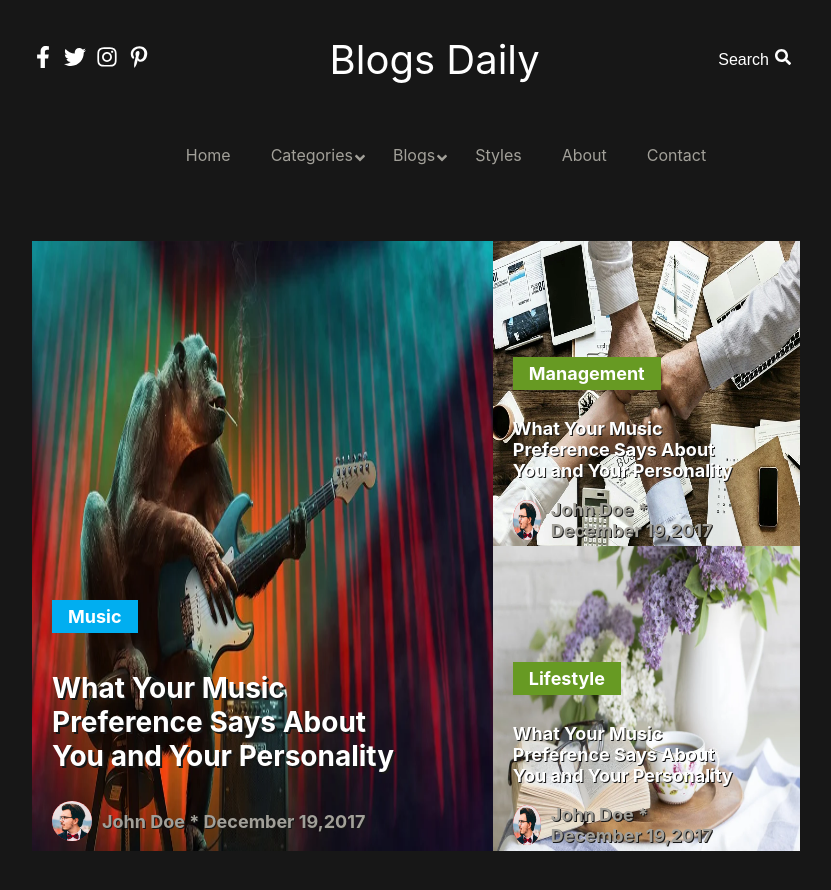
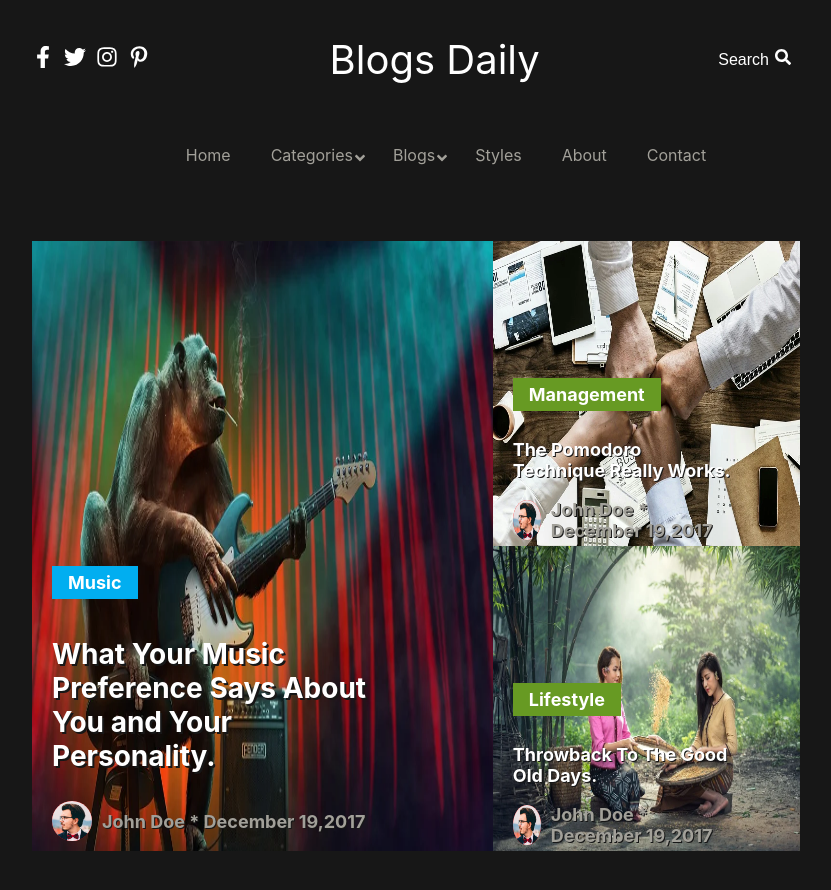
Before and after one commit to ramsendang/react-blog, a React (Create React App) app: page / in a window 1280 px wide. Shown: the whole page, without its empty margins (224-1055 px from the left). Built offline with nearby package versions, Linux system fonts and the light colour scheme.

Commit message:
changed some text in banner section of home component

```diff
--- a/src/Components/Home.js
+++ b/src/Components/Home.js
@@ -14,7 +14,7 @@ function Home(){
                         <img src={music}/>
                         <div className='card_content'>
                             <p className='first_cart_category'><span>Music</span></p>
-                            <h3 className='first_cart_heading'>What Your Music Preference Says About You and Your Personality</h3>
+                            <h3 className='first_cart_heading'>What Your Music Preference Says About You and Your Personality.</h3>
                             <div className='card_info'>
                                 <div className='profile_container'>
                                     <a href="" className='profile'><img className='profile_image' src={profileimg}  alt="profileimage"/></a>
@@ -33,7 +33,7 @@ function Home(){
                             <img src={managementimg}/>
                             <div className='card_content'>
                                 <p className='second_cart_category'><span>Management</span></p>
-                                <h3 className='second_cart_heading'>What Your Music Preference Says About You and Your Personality</h3>
+                                <h3 className='second_cart_heading'>The Pomodoro Technique Really Works.</h3>
                                 <div className='card_info'>
                                 <div className='profile_container'>
                                     <a href="" className='profile'><img className='profile_image' src={profileimg}  alt="profileimage"/></a>
@@ -51,7 +51,7 @@ function Home(){
                             <img src={lifestyle}/>
                             <div className='card_content'>
                                 <p className='second_cart_category'><span>Lifestyle</span></p>
-                                <h3 className='second_cart_heading'>What Your Music Preference Says About You and Your Personality</h3>
+                                <h3 className='second_cart_heading'>Throwback To The Good Old Days. </h3>
                                 <div className='card_info'>
                                     <div className='profile_container'>
                                         <a href="" className='profile'><img className='profile_image' src={profileimg}  alt="profileimage"/></a>
```
Also changed, not shown: src/images/lifestyle.webp.
